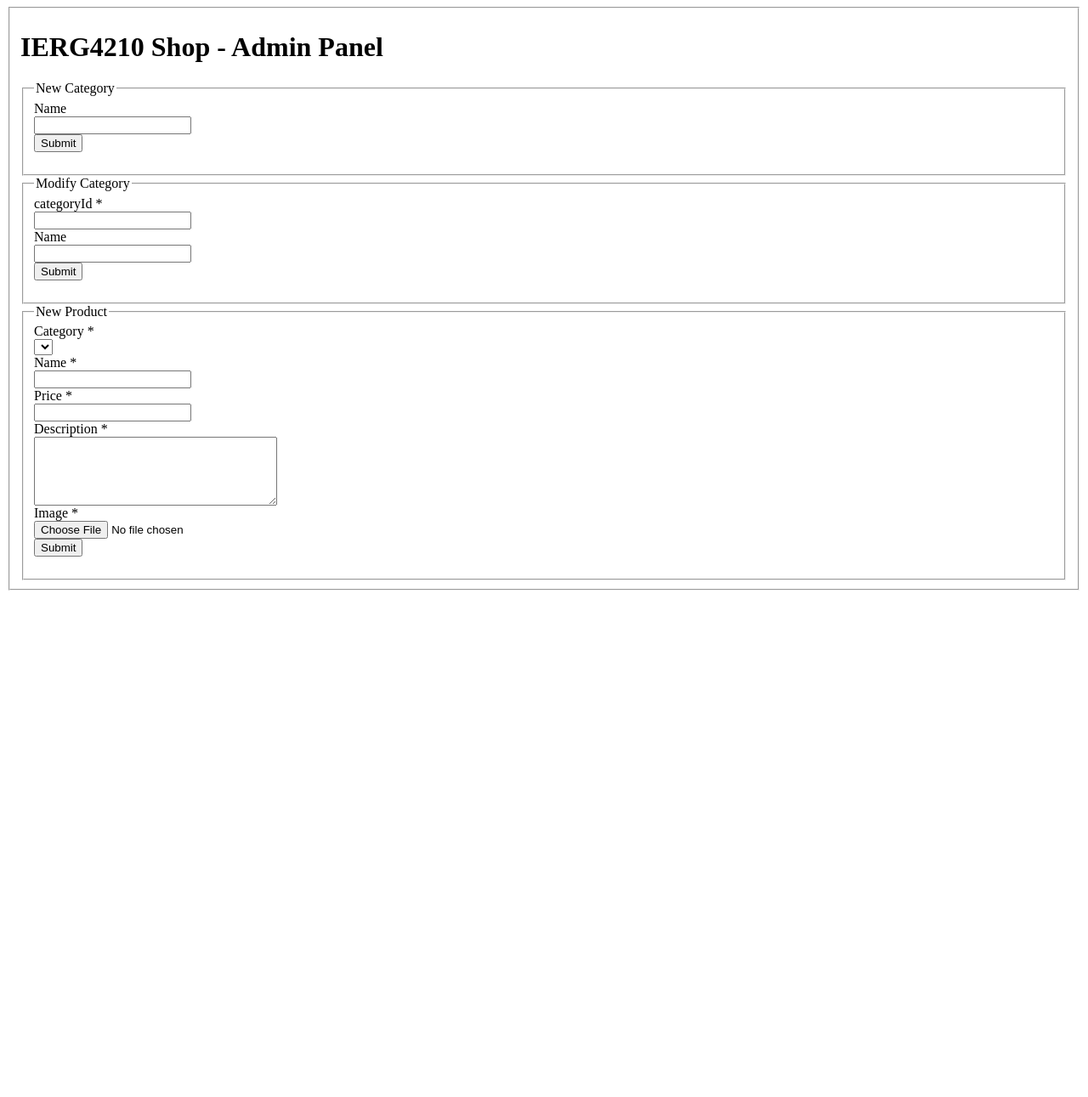
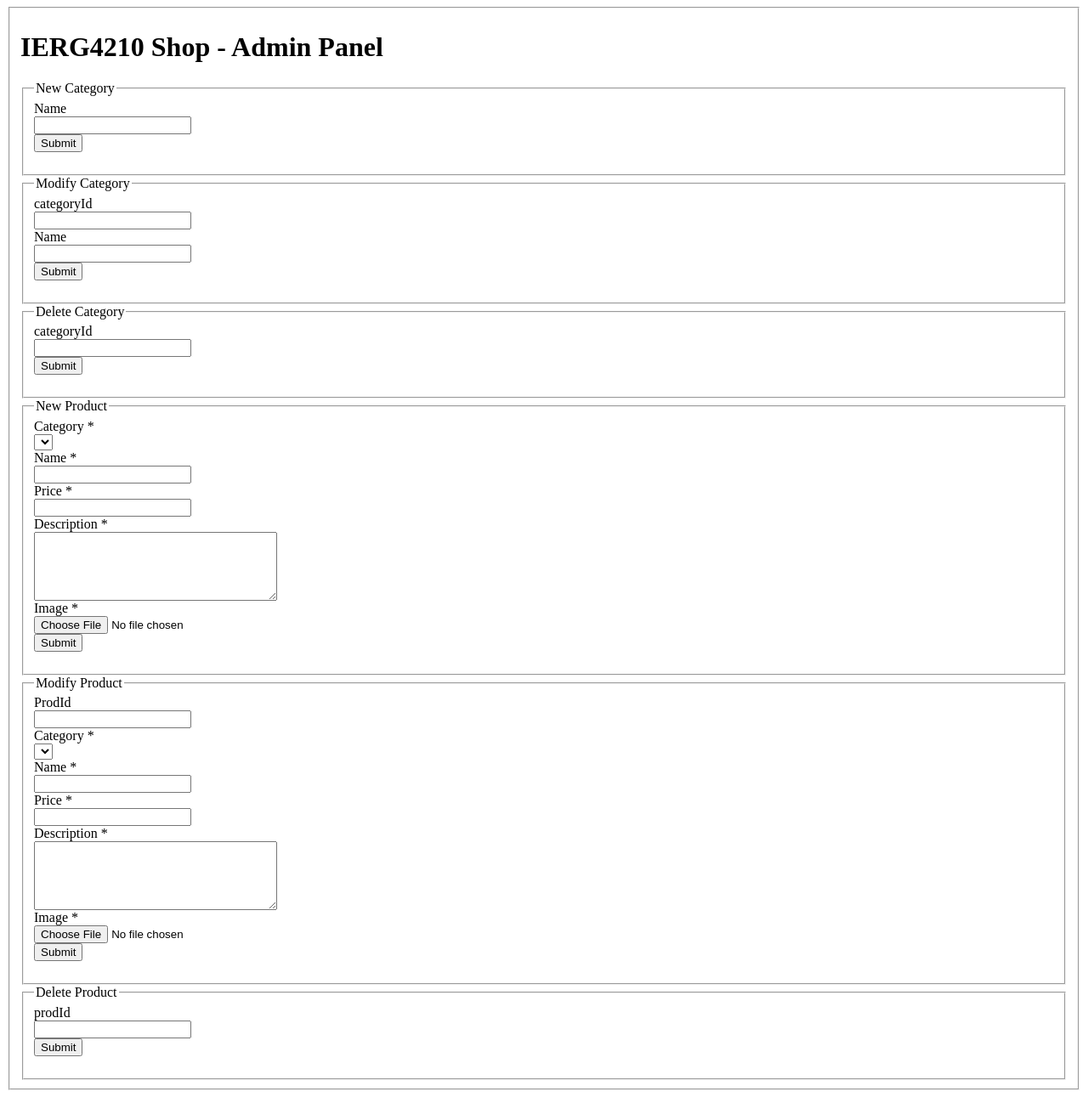
Before and after one commit to 99xiewilliam/PhpHomework, a PHP site: page /admin.php in a window 1280 px wide. Shown: the whole page at 85% size. Before the commit the page ends 695 px from the top, so only its background shows below. Run offline with PHP 8.4, Linux system fonts and the light colour scheme; tables that the repository leaves empty or names only in its code hold one stand-in row (values such as "Sample post"); data that the repository does not hold is empty.

Commit message:
modify db admin

```diff
--- a/admin.php
+++ b/admin.php
@@ -26,22 +26,31 @@ while ($value = $res->fetch_array()) {
     <fieldset>
         <h1>IERG4210 Shop - Admin Panel</h1>
         <fieldset>
-            <legend>New Category</legend>
+            <legend> New Category</legend>
             <form id="cate_insert" method="POST" action="admin-process.php?action=cat_insert"
                   enctype="multipart/form-data">
-                <label for="cate_name">Name</label>
+                <label for="cate_name"> Name</label>
                 <div><input id="cate_name" type="text" name="name" required="true" pattern="^[\w\- ]+$" /></div>
                 <input type="submit" value="Submit" />
             </form>
         </fieldset>
         <fieldset>
-            <legend>Modify Category</legend>
+            <legend> Modify Category</legend>
             <form id="cate_edit" method="POST" action="admin-process.php?action=cat_edit"
                   enctype="multipart/form-data">
-                <label for="cate_id"> categoryId *</label>
+                <label for="cate_id"> categoryId</label>
                 <div> <input id="cate_id" type="text" name="catid" required="required" pattern="^\d+\.?\d*$"/></div>
-                <label for="cate_name">Name</label>
+                <label for="cate_name"> Name</label>
                 <div><input id="cate_name" type="text" name="name" required="true" pattern="^[\w\- ]+$" /></div>
+                <input type="submit" value="Submit" />
+            </form>
+        </fieldset>
+        <fieldset>
+            <legend> Delete Category</legend>
+            <form id="cate_delete" method="POST" action="admin-process.php?action=cat_delete"
+                  enctype="multipart/form-data">
+                <label for="cate_id"> categoryId</label>
+                <div> <input id="cate_id" type="text" name="catid" required="required" pattern="^\d+\.?\d*$"/></div>
                 <input type="submit" value="Submit" />
             </form>
         </fieldset>
@@ -62,5 +71,33 @@ while ($value = $res->fetch_array()) {
                 <input type="submit" value="Submit"/>
             </form>
         </fieldset>
+        <fieldset>
+            <legend> Modify Product</legend>
+            <form id="prod_insert" method="POST" action="admin-process.php?action=prod_edit"
+                  enctype="multipart/form-data">
+                <label for="prod_id"> ProdId</label>
+                <div> <input id="prod_id" type="text" name="pid" required="required" pattern="^\d+\.?\d*$"/></div>
+                <label for="prod_catid"> Category *</label>
+                <div> <select id="prod_catid" name="catid"><?php echo $options; ?></select></div>
+                <label for="prod_name"> Name *</label>
+                <div> <input id="prod_name" type="text" name="name" required="required" pattern="^[\w\-]+$"/></div>
+                <label for="prod_price"> Price *</label>
+                <div> <input id="prod_price" type="text" name="price" required="required" pattern="^\d+\.?\d*$"/></div>
+                <label for="prod_desc"> Description *</label>
+                <div> <textarea id="prod_desc" name="desc" rows="5" cols="33"></textarea> </div>
+                <label for="prod_image"> Image * </label>
+                <div> <input type="file" name="file" required="true" accept="image/jpeg"/> </div>
+                <input type="submit" value="Submit"/>
+            </form>
+        </fieldset>
+        <fieldset>
+            <legend> Delete Product</legend>
+            <form id="prod_delete" method="POST" action="admin-process.php?action=prod_delete"
+                  enctype="multipart/form-data">
+                <label for="prod_id"> prodId</label>
+                <div> <input id="prod_id" type="text" name="pid" required="required" pattern="^\d+\.?\d*$"/></div>
+                <input type="submit" value="Submit" />
+            </form>
+        </fieldset>
     </fieldset>
 </html>
--- a/lib/db.inc.php
+++ b/lib/db.inc.php
@@ -8,7 +8,7 @@ function ierg4210_DB() {
 	// Specifies that the fetch method shall return each row as an
 	// array indexed by column name as returned in the corresponding
 	// result set. If the result set contains multiple columns with
-	// the same name, PDO::FETCH_ASSOC returns only a single value
+    // the same name, PDO::FETCH_ASSOC returns only a single value
 	// per column name.
 
     $servername = "localhost";
@@ -96,8 +96,9 @@ function ierg4210_cat_insert() {
     global $db;
     $db = ierg4210_DB();
     if (!preg_match('/^[\w\- ]+$/', $_POST['name'])) {
-        throw new Exception("invalid-prod-name");
+        throw new Exception("invalid-cat-name");
     }
+
     $name = $_POST["name"];
 
     $sql="INSERT INTO categories (name) VALUES ('".$name."');";
@@ -108,10 +109,36 @@ function ierg4210_cat_insert() {
 
 }
 function ierg4210_cat_edit(){
+    global $db;
+    $db = ierg4210_DB();
+    if (!preg_match('/^[\w\- ]+$/', $_POST["name"])) {
+        throw new Exception("invalid-cat-name");
+    }
+    $_POST['catid'] = (int) $_POST['catid'];
+    if (!preg_match('/^[\w\- ]+$/', $_POST['name']))
+        throw new Exception("invalid-name");
 
+    $name = $_POST["name"];
+    $catid = $_POST["catid"];
+    $sql = "UPDATE categories SET name = ('".$name."') WHERE catid = ('".$catid."');";
+    if ($db->query($sql) === TRUE) {
+        echo "update succ";
+        return 1;
+    }
 }
 function ierg4210_cat_delete(){
+    global $db;
+    $db = ierg4210_DB();
+    $_POST['catid'] = (int) $_POST['catid'];
+    if (!preg_match('/^[\w\- ]+$/', $_POST['name']))
+        throw new Exception("invalid-name");
 
+    $catid = $_POST["catid"];
+    $sql = "DELETE FROM categories WHERE catid = ('".$catid."');";
+    if ($db-query($sql) === TRUE) {
+        echo "delete succ";
+        return 1;
+    }
 }
 function ierg4210_prod_delete_by_catid(){
 
@@ -134,5 +161,16 @@ function ierg4210_prod_edit(){
 
 }
 function ierg4210_prod_delete(){
+    global $db;
+    $db = ierg4210_DB();
+    $_POST['pid'] = (int) $_POST['pid'];
+    if (!preg_match('/^[\w\- ]+$/', $_POST['name']))
+        throw new Exception("invalid-name");
 
+    $pid = $_POST["pid"];
+    $sql = "DELETE FROM products WHERE pid = ('".$pid."');";
+    if ($db-query($sql) === TRUE) {
+        echo "delete succ";
+        return 1;
+    }
 }
```
